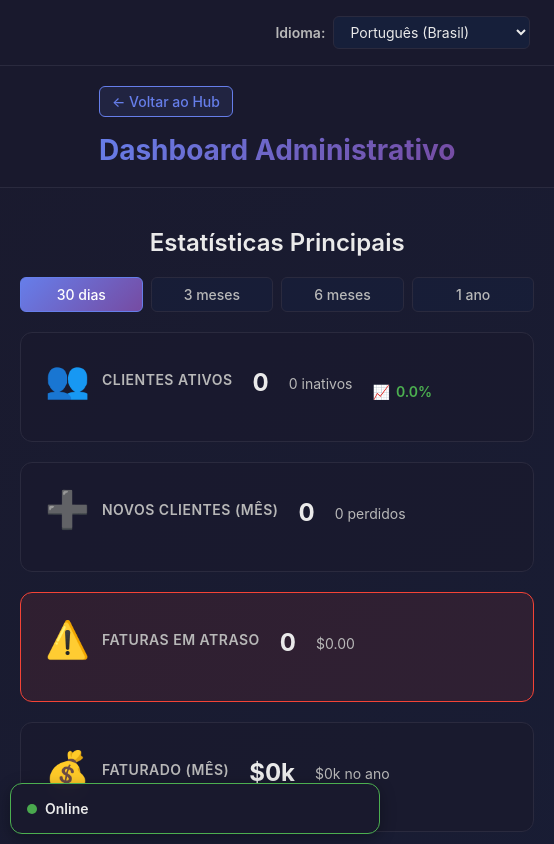
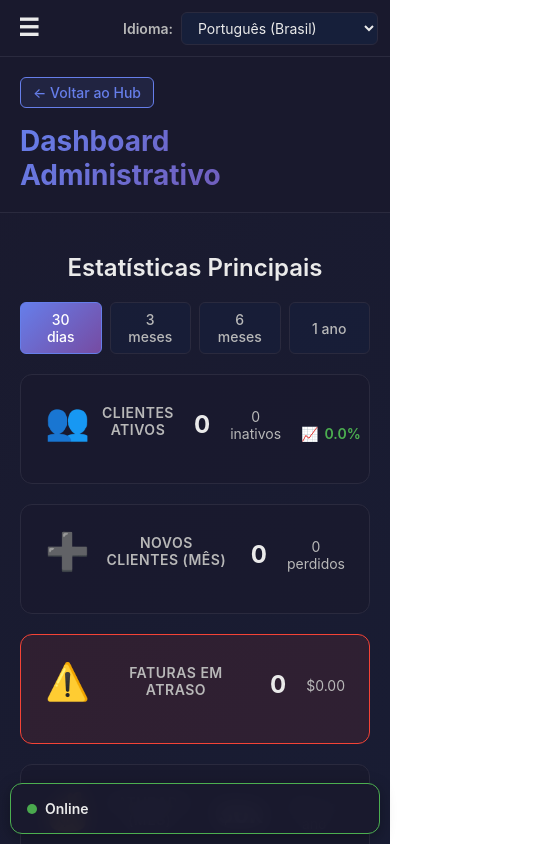
Before and after one commit to progjean/bless-pool-system, a React (Vite) app: page /admin/dashboard in a window 390 px wide. Shown: the top 844 px of the page, 554 px wide, since content can reach past the window. Built offline with nearby package versions, Linux system fonts and the light colour scheme; no server answers; the database is empty; sample sign-in values are in the browser's storage.

Commit message:
Melhorar layout mobile: adicionar menu hambúrguer e sidebar responsiva

```diff
--- a/src/components/AdminSidebar.css
+++ b/src/components/AdminSidebar.css
@@ -118,10 +118,63 @@
   background: rgba(244, 67, 54, 0.2);
 }
 
+/* Botão de fechar no header */
+.sidebar-header-top {
+  display: flex;
+  justify-content: space-between;
+  align-items: center;
+}
+
+.sidebar-close-button {
+  display: none;
+  background: transparent;
+  border: none;
+  color: var(--text-color);
+  font-size: 24px;
+  cursor: pointer;
+  padding: 4px 8px;
+  line-height: 1;
+  transition: color 0.3s ease;
+}
+
+.sidebar-close-button:hover {
+  color: var(--error-color);
+}
+
 @media (max-width: 768px) {
   .admin-sidebar {
-    width: 100%;
-    height: auto;
-    position: relative;
+    width: 280px;
+    max-width: 85vw;
+    position: fixed;
+    left: -100%;
+    top: 0;
+    z-index: 1000;
+    transition: left 0.3s ease;
+    box-shadow: 2px 0 10px rgba(0, 0, 0, 0.3);
+  }
+
+  .admin-sidebar.open {
+    left: 0;
+  }
+
+  .sidebar-close-button {
+    display: block;
+  }
+
+  .sidebar-header {
+    padding: 16px;
+  }
+
+  .sidebar-header h2 {
+    font-size: 20px;
+  }
+
+  .nav-item {
+    padding: 14px 16px;
+    font-size: 15px;
+  }
+
+  .nav-icon {
+    font-size: 22px;
   }
 }
--- a/src/components/AdminSidebar.tsx
+++ b/src/components/AdminSidebar.tsx
@@ -1,4 +1,4 @@
-import React from 'react';
+import React, { useEffect } from 'react';
 import { useNavigate, useLocation } from 'react-router-dom';
 import { useAuth } from '../context/AuthContext';
 import { useLanguage } from '../context/LanguageContext';
@@ -11,11 +11,27 @@ interface MenuItem {
   descriptionKey: string;
 }
 
-export const AdminSidebar: React.FC = () => {
+interface AdminSidebarProps {
+  isOpen?: boolean;
+  onClose?: () => void;
+}
+
+export const AdminSidebar: React.FC<AdminSidebarProps> = ({ isOpen = false, onClose }) => {
   const navigate = useNavigate();
   const location = useLocation();
   const { user, logout } = useAuth();
   const { t } = useLanguage();
+
+  // Fechar sidebar ao navegar em mobile
+  useEffect(() => {
+    if (window.innerWidth <= 768 && onClose && isOpen) {
+      // Pequeno delay para permitir a navegação antes de fechar
+      const timer = setTimeout(() => {
+        onClose();
+      }, 100);
+      return () => clearTimeout(timer);
+    }
+  }, [location.pathname, onClose, isOpen]);
 
   const menuItems: MenuItem[] = [
     { path: '/admin/dashboard', icon: '📊', labelKey: 'nav.dashboard', descriptionKey: 'nav.dashboard' },
@@ -35,10 +51,29 @@ export const AdminSidebar: React.FC = () => {
     navigate('/login');
   };
 
+  const handleNavClick = (path: string) => {
+    navigate(path);
+    // Fechar sidebar em mobile após navegação
+    if (window.innerWidth <= 768 && onClose) {
+      onClose();
+    }
+  };
+
   return (
-    <div className="admin-sidebar">
+    <div className={`admin-sidebar ${isOpen ? 'open' : ''}`}>
       <div className="sidebar-header">
-        <h2>BLESS POOL</h2>
+        <div className="sidebar-header-top">
+          <h2>BLESS POOL</h2>
+          {onClose && (
+            <button
+              className="sidebar-close-button"
+              onClick={onClose}
+              aria-label="Fechar menu"
+            >
+              ✕
+            </button>
+          )}
+        </div>
         <div className="user-section">
           <span className="user-name">{user?.name}</span>
           <span className="user-role">{user?.role}</span>
@@ -53,7 +88,7 @@ export const AdminSidebar: React.FC = () => {
           return (
             <button
               key={item.path}
-              onClick={() => navigate(item.path)}
+              onClick={() => handleNavClick(item.path)}
               className={`nav-item ${isActive ? 'active' : ''}`}
             >
               <span className="nav-icon">{item.icon}</span>
--- a/src/pages/AdminLayout.css
+++ b/src/pages/AdminLayout.css
@@ -16,8 +16,34 @@
   background: rgba(26, 26, 46, 0.95);
   border-bottom: 1px solid var(--border-color);
   display: flex;
-  justify-content: flex-end;
+  justify-content: space-between;
   align-items: center;
+  position: sticky;
+  top: 0;
+  z-index: 99;
+}
+
+.menu-toggle-button {
+  display: none;
+  background: transparent;
+  border: none;
+  color: var(--text-color);
+  font-size: 28px;
+  cursor: pointer;
+  padding: 8px;
+  line-height: 1;
+  transition: color 0.3s ease;
+  border-radius: 4px;
+}
+
+.menu-toggle-button:hover {
+  background: rgba(102, 126, 234, 0.1);
+  color: #667eea;
+}
+
+.hamburger-icon {
+  display: block;
+  font-weight: bold;
 }
 
 .admin-content-body {
@@ -27,18 +53,58 @@
   background: var(--bg-color);
 }
 
+/* Overlay para mobile */
+.sidebar-overlay {
+  display: none;
+  position: fixed;
+  top: 0;
+  left: 0;
+  right: 0;
+  bottom: 0;
+  background: rgba(0, 0, 0, 0.5);
+  z-index: 999;
+  animation: fadeIn 0.3s ease;
+}
+
+@keyframes fadeIn {
+  from {
+    opacity: 0;
+  }
+  to {
+    opacity: 1;
+  }
+}
+
 @media (max-width: 768px) {
   .admin-content {
     margin-left: 0;
+    width: 100%;
   }
 
-  .admin-sidebar {
-    position: fixed;
-    left: -100%;
-    transition: left 0.3s ease;
+  .menu-toggle-button {
+    display: block;
   }
 
-  .admin-sidebar.open {
-    left: 0;
+  .admin-content-header {
+    padding: 12px 16px;
+  }
+
+  .sidebar-overlay {
+    display: block;
+  }
+
+  .admin-content-body {
+    padding: 0;
   }
 }
+
+@media (max-width: 480px) {
+  .admin-content-header {
+    padding: 10px 12px;
+  }
+
+  .menu-toggle-button {
+    font-size: 24px;
+    padding: 6px;
+  }
+}
--- a/src/pages/AdminLayout.tsx
+++ b/src/pages/AdminLayout.tsx
@@ -1,15 +1,45 @@
-import React from 'react';
+import React, { useState, useEffect } from 'react';
 import { Outlet } from 'react-router-dom';
 import { AdminSidebar } from '../components/AdminSidebar';
 import { LanguageSelector } from '../components/LanguageSelector';
 import './AdminLayout.css';
 
 export const AdminLayout: React.FC = () => {
+  const [sidebarOpen, setSidebarOpen] = useState(false);
+
+  // Fechar sidebar ao redimensionar para desktop
+  useEffect(() => {
+    const handleResize = () => {
+      if (window.innerWidth > 768) {
+        setSidebarOpen(false);
+      }
+    };
+
+    window.addEventListener('resize', handleResize);
+    return () => window.removeEventListener('resize', handleResize);
+  }, []);
+
+  const toggleSidebar = () => {
+    setSidebarOpen(!sidebarOpen);
+  };
+
+  const closeSidebar = () => {
+    setSidebarOpen(false);
+  };
+
   return (
     <div className="admin-layout">
-      <AdminSidebar />
+      <AdminSidebar isOpen={sidebarOpen} onClose={closeSidebar} />
+      {sidebarOpen && <div className="sidebar-overlay" onClick={closeSidebar} />}
       <div className="admin-content">
         <div className="admin-content-header">
+          <button
+            className="menu-toggle-button"
+            onClick={toggleSidebar}
+            aria-label="Toggle menu"
+          >
+            <span className="hamburger-icon">☰</span>
+          </button>
           <LanguageSelector />
         </div>
         <div className="admin-content-body">
```
